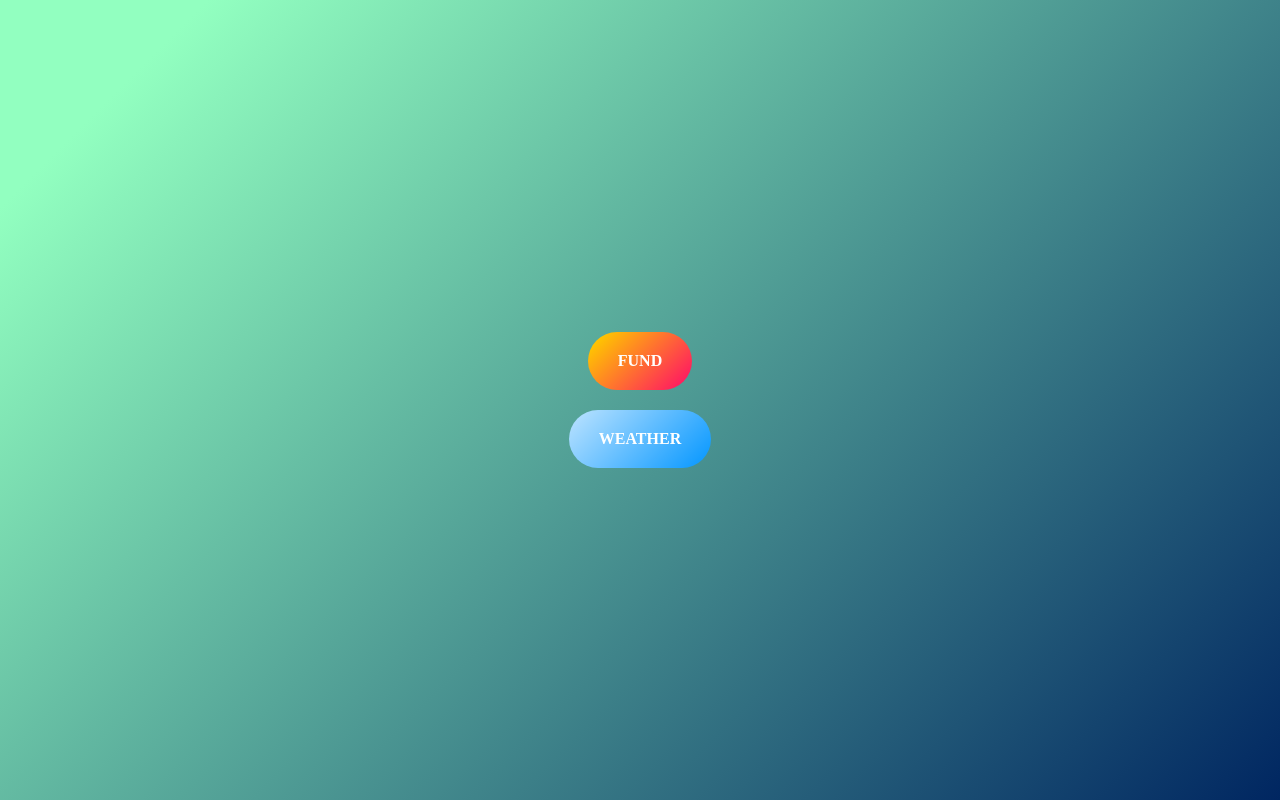
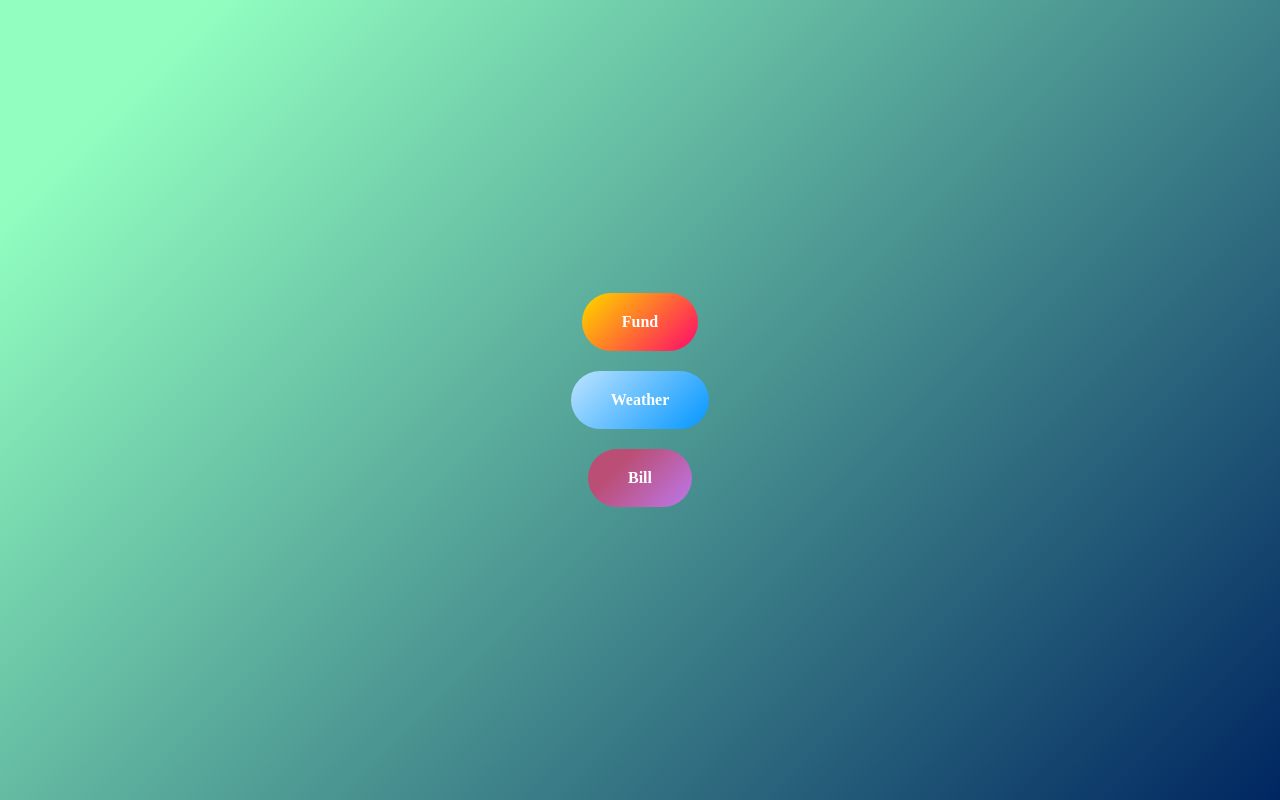
Before and after one commit to Dearhuan/swiper-fund, a Vue app: page /home#/home in a window 1280 px wide. Built offline with nearby package versions, Linux system fonts and the light colour scheme.

Commit message:
bill link add

```diff
--- a/src/view/home/index.vue
+++ b/src/view/home/index.vue
@@ -1,8 +1,9 @@
 <template>
   <div class="home flex flex-c">
     <div class="flex box flex-c font-bold">
-      <div class="btn fund" @click="router.push('/fund')">FUND</div>
-      <div class="btn weather" @click="router.push('/weather')">WEATHER</div>
+      <div class="btn fund" @click="router.push('/fund')">Fund</div>
+      <div class="btn weather" @click="router.push('/weather')">Weather</div>
+      <a class="btn bill" href="https://dearhuan.gitee.io/vip/#/home">Bill</a>
     </div>
   </div>
 </template>
@@ -43,12 +44,16 @@ const router = useRouter()
 
     .btn {
       color: #fff;
-      padding: 20px 30px;
+      padding: 20px 40px;
       border-radius: 30px;
+      margin-bottom: 20px;
+    }
+
+    .btn:last-child{
+      margin-bottom: 0;
     }
 
     .fund {
-      margin-bottom: 20px;
       animation: fadeIn-lt 2s;
       background: linear-gradient(135deg, rgb(255 198 0) 10%, rgb(255 8 107) 100%);
     }
@@ -57,6 +62,12 @@ const router = useRouter()
       animation: fadeIn-rt 2s;
       background: linear-gradient(135deg, rgb(171, 220, 255) 10%, rgb(3, 150, 255) 100%);
     }
+
+    .bill {
+      text-decoration: none;
+      animation: fadeIn-lt 2s;
+      background: linear-gradient(135deg, #BB4E75 30%, #BC78EC 100%);
+    }
   }
 }
 </style>
```
